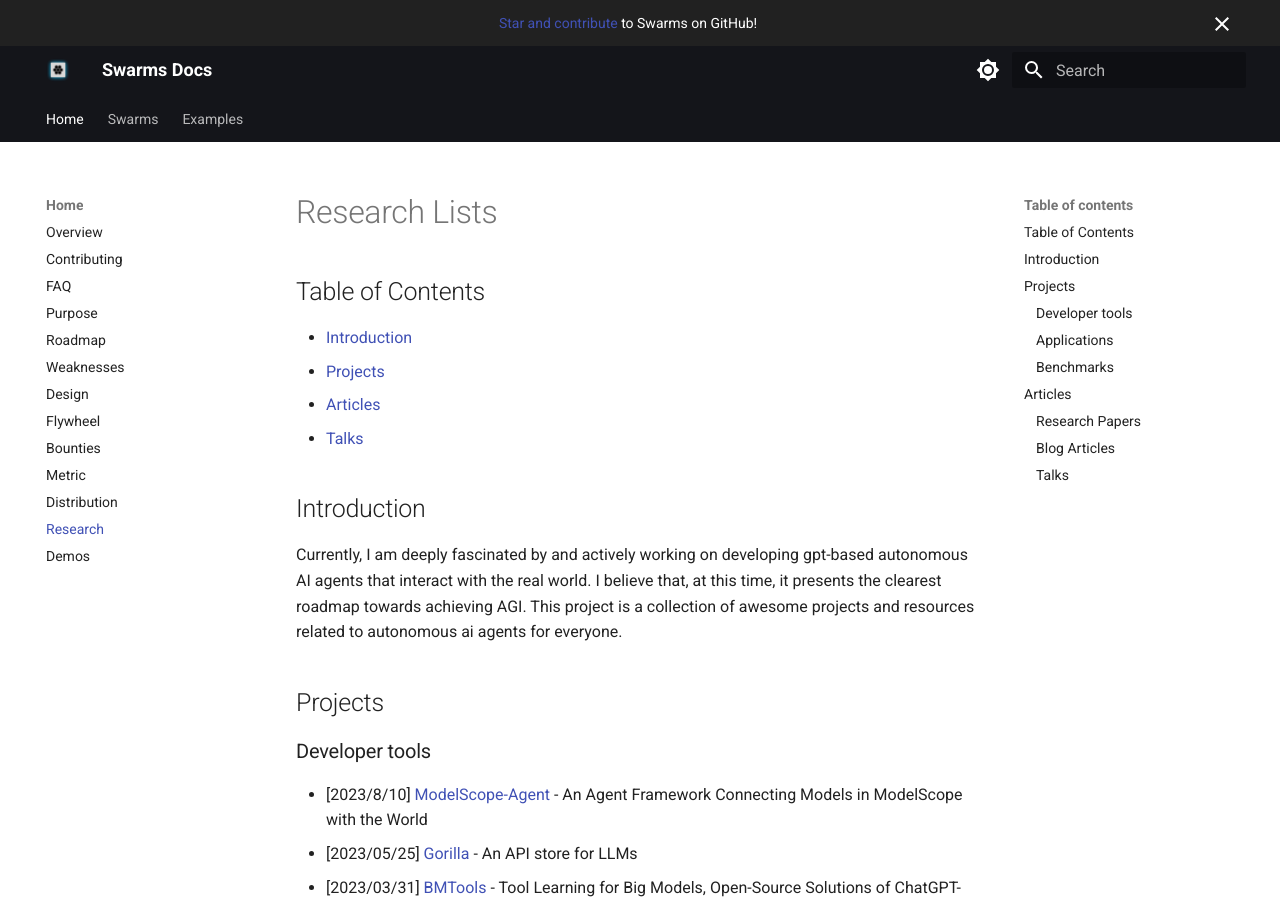
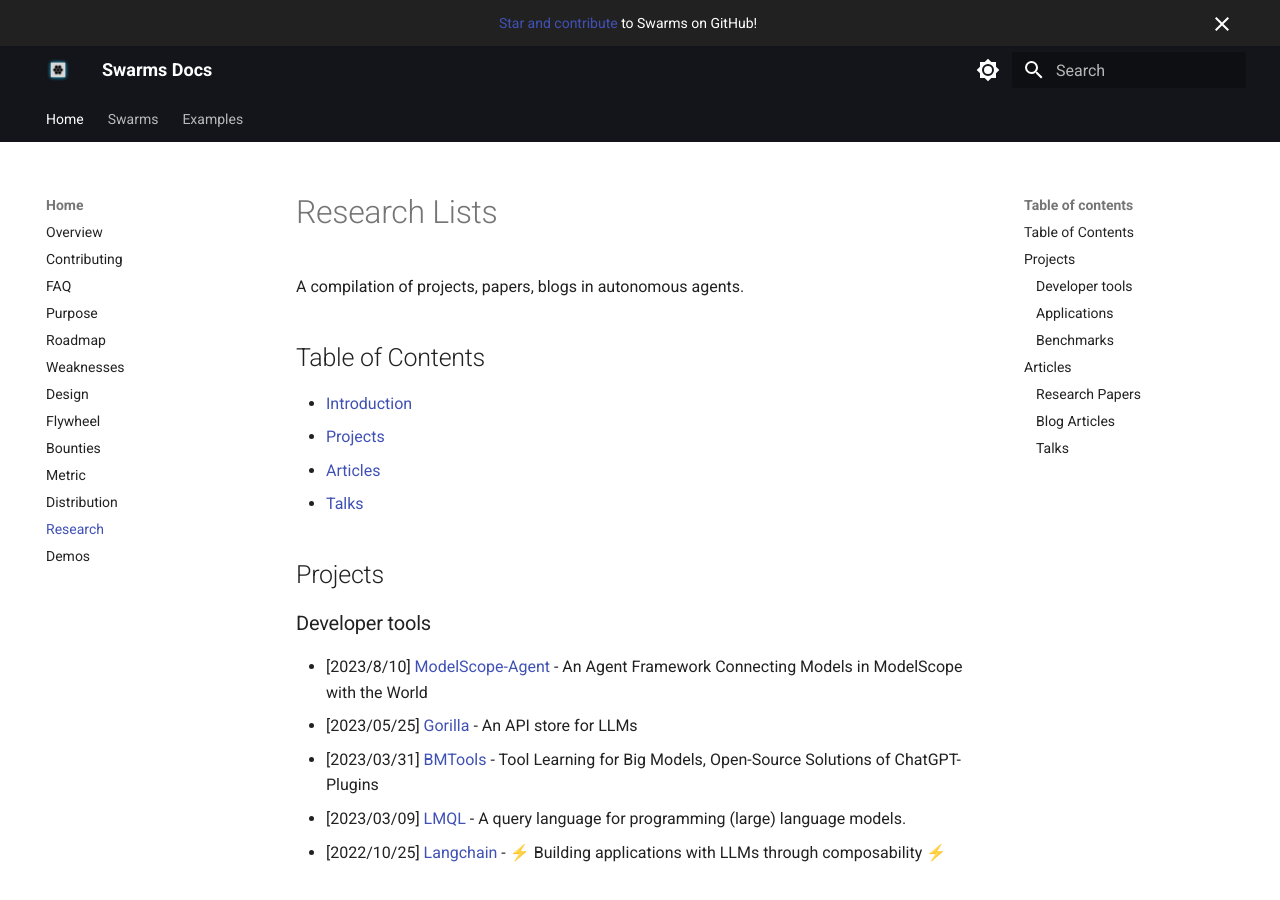
Before and after one commit to kyegomez/swarms-docs, an MkDocs documentation site: the page built from docs/research.md, in a window 1280 px wide and 900 px high. Built offline with MkDocs 1.6.1 and Material for MkDocs 9.7.7, drawn with Linux system fonts in a browser that asks for light colours.

Commit message:
swarms docs

```diff
--- a/docs/research.md
+++ b/docs/research.md
@@ -1,4 +1,5 @@
 # Research Lists
+A compilation of projects, papers, blogs in autonomous agents.
 
 ## Table of Contents
 
@@ -7,8 +8,6 @@
 - [Articles](#articles)
 - [Talks](#talks)
 
-## Introduction
-Currently, I am deeply fascinated by and actively working on developing gpt-based autonomous AI agents that interact with the real world. I believe that, at this time, it presents the clearest roadmap towards achieving AGI. This project is a collection of awesome projects and resources related to autonomous ai agents for everyone.
 
 ## Projects
 
```
